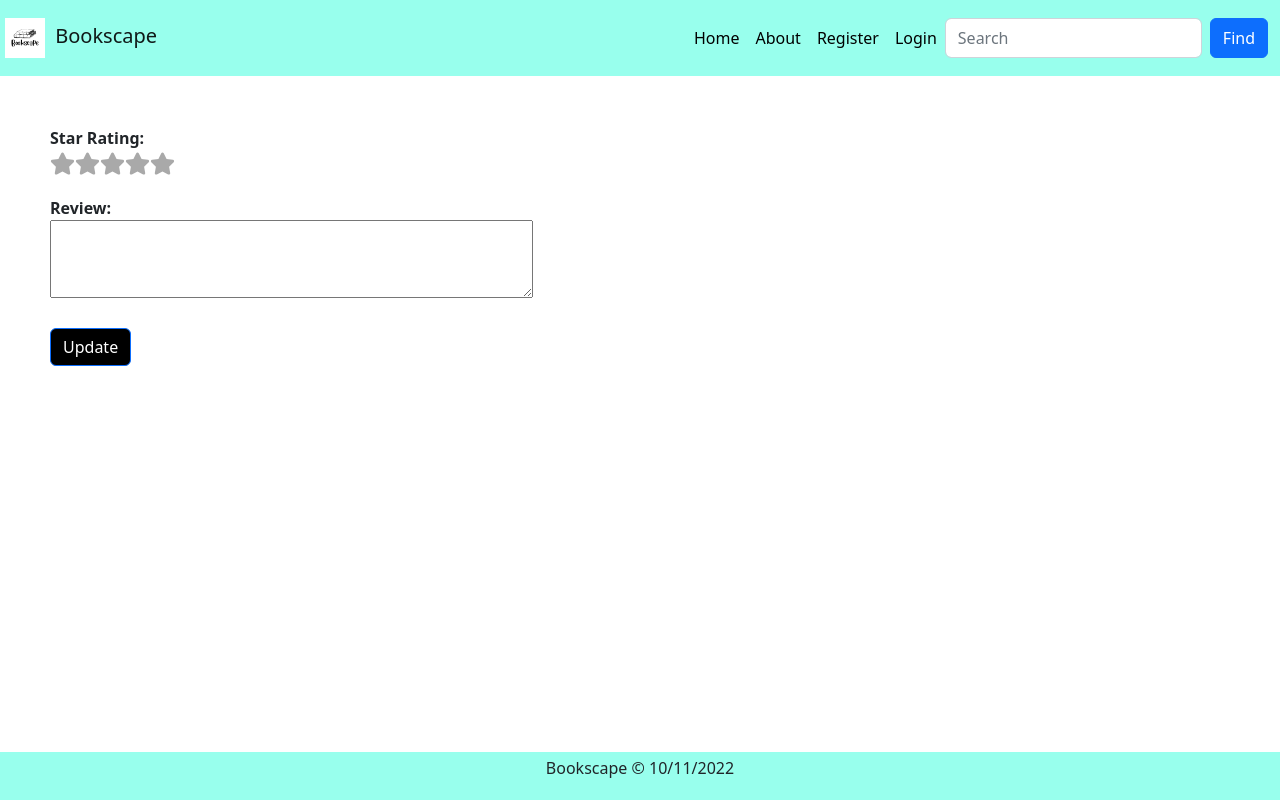
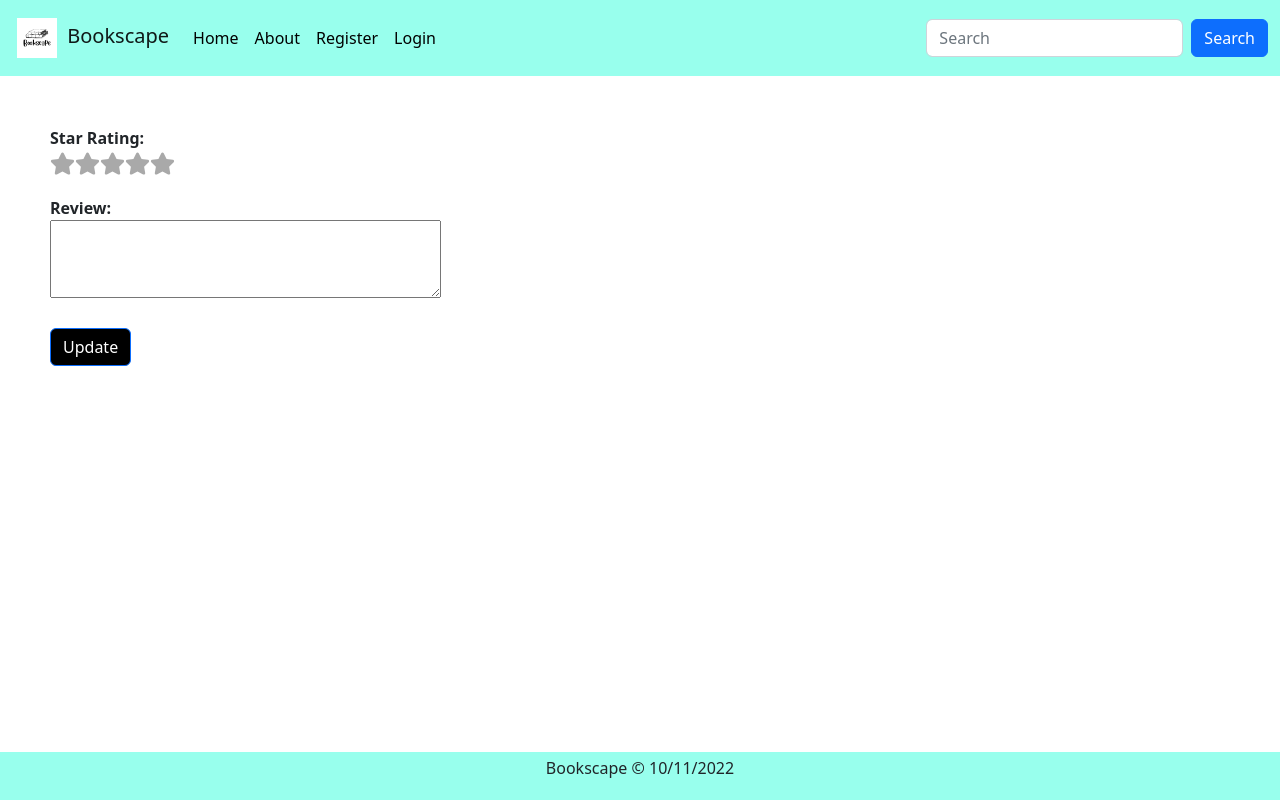
Before and after one commit to JoshLaw-04/BookScape, a React (Create React App) app: page /edit/1 in a window 1280 px wide. Built offline with nearby package versions, Linux system fonts and the light colour scheme; no server answers.

Commit message:
nav bar completed

```diff
--- a/src/components/EditReview.js
+++ b/src/components/EditReview.js
@@ -80,7 +80,7 @@ function EditReview() {
                             })}
                         </div>
                         <span style={{fontWeight: 'bold'}}>Review:</span><br/>
-                        <textarea type="text" name="comment" rows={3} cols={50} value={editThisReview.comment} onChange={handleChange} />
+                        <textarea type="text" name="comment" rows={3} cols={40} value={editThisReview.comment} onChange={handleChange} />
                         <br></br><br></br>
                         <Button type='submit' style={{marginBottom: '5px', backgroundColor: 'black'}}>Update</Button>
                     </form>
--- a/src/components/GoogleBookDetail.js
+++ b/src/components/GoogleBookDetail.js
@@ -1,6 +1,6 @@
-import React, { useContext, useEffect, useState } from 'react';
-import { Container, Row, Col, Button, ListGroup, Form } from 'react-bootstrap';
-import { Link, useNavigate, useParams } from 'react-router-dom';
+import React, { useContext, useState } from 'react';
+import { Container, Row, Col } from 'react-bootstrap';
+import { useNavigate } from 'react-router-dom';
 import BookContext from '../contexts/BookContext';
 import { FaStar } from 'react-icons/fa';
 import ReviewContext from '../contexts/ReviewsContext';
@@ -61,22 +61,22 @@ function GoogleBookDetail() {
             <h2>Book Detail</h2><br/>
         </div>
         <Row>
-            <Col xs={12} md={6} lg={4} xl={3} style={{paddingBottom: '25px'}}>
+            <Col xs={12} sm={12} md={6} lg={4} xl={3} style={{paddingBottom: '25px'}}>
             <img
                 alt=""
                 src={bookPic}
-                width="300"
-                height="350"
+                width="275"
+                height="325"
                 style={{ padding: "5px" }}
             />{" "}
             </Col>
-            <Col xs={12} md={6} lg={4} xl={4} style={{paddingBottom: '25px'}}>
+            <Col xs={12} sm={12} md={6} lg={4} xl={4} style={{paddingBottom: '25px'}}>
                 <h2>{title}</h2>
                 {authors.map((author) => <p key={author}>{author}</p>)}
                 {pubCo && <p>{pubCo}</p>}
                 {pubDate && <p>{pubDate}</p>}
             </Col>
-            <Col xs={12} md={12} lg={4} xl={5}>
+            <Col xs={12} sm={12} md={12} lg={4} xl={5}>
                 {description && <p>{description}</p>}
             </Col>
         </Row>
--- a/src/components/Home.js
+++ b/src/components/Home.js
@@ -1,5 +1,5 @@
 import React, { useContext, useRef, Fragment } from "react";
-import { Navbar, Nav, Container, Button } from "react-bootstrap";
+import { Navbar, Nav, Container, Button, NavDropdown } from "react-bootstrap";
 import { Form, FormControl } from "react-bootstrap";
 import Stack from "react-bootstrap/Stack";
 import { Link, Outlet } from "react-router-dom";
@@ -20,12 +20,14 @@ function Home() {
 
   const authLink = (
     <Fragment>
-        <Link className="nav-link" onClick={ signOutUser } href='#!'>
-          Hello { loggedInUser.firstName }!
+        <Link onClick={ signOutUser } href='#!' className="nav-link">
           <span className="hide-sm"> Logout</span>
         </Link>
         <Link to={`/profile/${loggedInUser.userId}`} className="nav-link">
-          <FaUser />
+          <div>
+            <FaUser style={{marginRight: '2px'}}/>
+            Hello { loggedInUser.firstName }!
+          </div>
         </Link>
     </Fragment>
   );
@@ -47,7 +49,8 @@ function Home() {
 
   return (
     <>
-      <Navbar className="Navbar">
+      <Navbar className="Navbar" expand="lg">
+        <Container fluid>
           <Navbar.Brand className="logo">
             <img
               alt=""
@@ -58,20 +61,21 @@ function Home() {
             />{" "}
             Bookscape
           </Navbar.Brand>
-        <Container className="justify-content-end">
-          <Nav>
-            <Link to="/" className="nav-link c-white">
-                Home
-            </Link>
-            <Link to="/about" className="nav-link">
-                About
-            </Link>
+          <Navbar.Toggle aria-controls="navbarScroll" />
+          <Navbar.Collapse id="navbarScroll">
+            <Nav
+              className="me-auto my-2 my-lg-0"
+              style={{ maxHeight: '100px' }}
+              navbarScroll
+            >
+              <Link to="/" className="nav-link">Home</Link>
+              <Link to="/about" className="nav-link">About</Link>
               <>
                 { loading === true ? authLink : guestLink }
               </>
-
+            </Nav>
             <Form className="d-flex">
-              <FormControl
+              <Form.Control
                 ref={ inputElement }
                 type="text"
                 placeholder="Search"
@@ -80,17 +84,19 @@ function Home() {
                 value={ search }
                 onChange={ getSearchTerm }
               />
-              <Button onClick={bookSearchReturn}>Find</Button>
+              <Button onClick={bookSearchReturn} variant="primary">Search</Button>
             </Form>
-          </Nav>
+          </Navbar.Collapse>
         </Container>
       </Navbar>
-
       <Stack>
         <Outlet />
       </Stack>
       <Footer />
     </>
+
+
+
   );
 }
 
--- a/src/components/LocalBookDetail.js
+++ b/src/components/LocalBookDetail.js
@@ -1,5 +1,5 @@
 import React, { useContext, useEffect, useState } from 'react';
-import { Container, Row, Col, Button, ListGroup, Form, Image } from 'react-bootstrap';
+import { Container, Row, Col, ListGroup } from 'react-bootstrap';
 import { Link, useNavigate, useParams } from 'react-router-dom';
 import BookContext from '../contexts/BookContext';
 import ReviewContext from '../contexts/ReviewsContext';
@@ -80,23 +80,24 @@ const LocalBookDetail = () =>  {
                             <h2>Book Detail</h2><br/>
                         </div>
                         <Row>
-                            <Col xs={12} md={6} lg={4} xl={3} style={{paddingBottom: '25px'}}>
+                            <Col xs={12} sm={12} md={6} lg={4} xl={3} style={{paddingBottom: '25px'}}>
+
                                 <img
                                     alt=""
                                     src={getBook.imageLinks && getBook.imageLinks.thumbnail}
-                                    width="300"
-                                    height="350"
+                                    width="275"
+                                    height="325"
                                     style={{ padding: "5px" }}
                                 />{" "}
                             </Col>
-                            <Col xs={12} md={6} lg={4} xl={4} style={{paddingBottom: '25px'}}>
+                            <Col xs={12} sm={12} md={6} lg={4} xl={4} style={{paddingBottom: '25px'}}>
                                 {console.log(getBook)}
                                 <h2>{getBook.title}</h2>
                                 {getBook.authors && getBook.authors.map((author) => <p key={author}>{author}</p>)}
                                 <p>{getBook.publisher}</p>
                                 <p>{getBook.publishedDate}</p>
                             </Col>
-                            <Col xs={12} md={12} lg={4} xl={5}>
+                            <Col xs={12} sm={12} md={12} lg={4} xl={5}>
                                 <p>{getBook.description}</p>
                             </Col>
                         </Row>
@@ -133,7 +134,7 @@ const LocalBookDetail = () =>  {
                                 <form onSubmit={handleSubmit}>
                                     <textarea style={{marginTop: '5px'}} placeholder="Write a Review" type="text" rows={4} cols={40} name="comment" value={newReview.comment} onChange={handleChange}/>
                                     <br/>
-                                    {' '}<button type='submit' style={{backgroundColor: 'red', color: 'white', marginBottom: '15px', marginTop: '5px', marginBottom: '15px'}}>Submit</button>
+                                    {' '}<button type='submit' style={{backgroundColor: 'red', color: 'white', marginBottom: '15px', marginTop: '5px'}}>Submit</button>
                                 </form>
                             </Col>
                         </Row>
```
Lines whose indentation alone changed are shown as unchanged.
